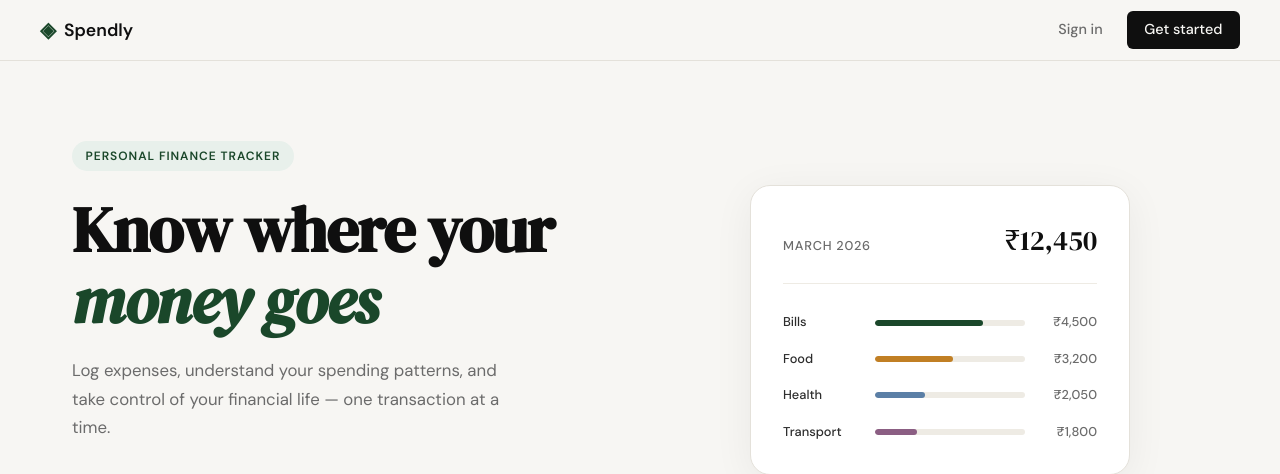
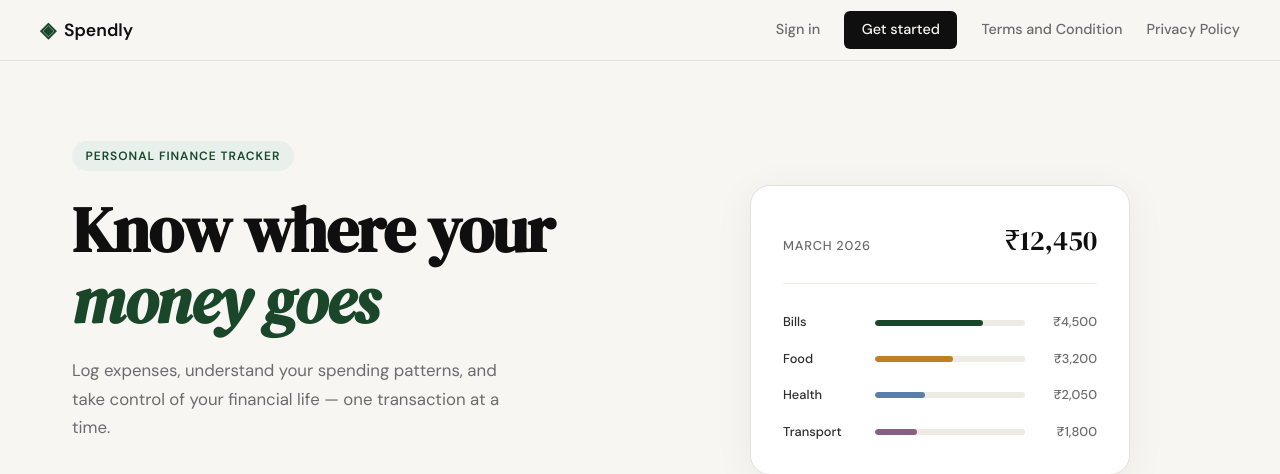
Before and after one commit to vedantbhavsar17/Spendy, a Flask app: page / in a window 1280 px wide. Shown: the top 474 px of the page. Run offline with Flask 3, Linux system fonts and the light colour scheme.

Commit message:
landing: Added Terms And Condition and Privacy policy

```diff
--- a/templates/base.html
+++ b/templates/base.html
@@ -21,6 +21,8 @@
             <div class="nav-links">
                 <a href="{{ url_for('login') }}">Sign in</a>
                 <a href="{{ url_for('register') }}" class="nav-cta">Get started</a>
+                <a href="#">Terms and Condition</a>
+                <a href="#">Privacy Policy</a>
             </div>
         </div>
     </nav>
```
Also changed, not shown: .claude/settings.local.json (deleted).
